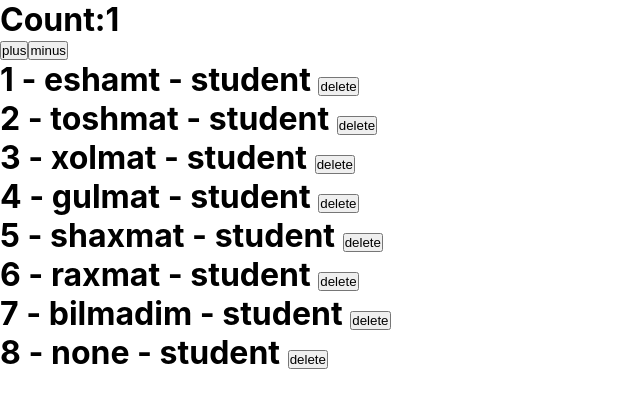
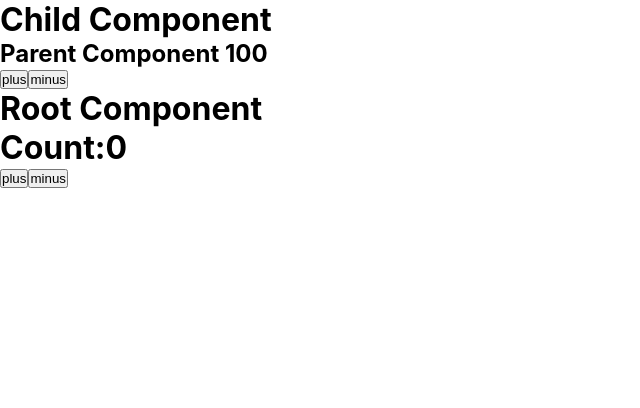
Before and after one commit to Jasurdev1604/react-course, a React (Create React App) app: page / in a window 1280 px wide. Shown: the top 408 px of the page, without its empty margins (0-640 px from the left). Built offline with nearby package versions, Linux system fonts and the light colour scheme.

Commit message:
memo useMemo() useCallback()

```diff
--- a/src/Root/Root.jsx
+++ b/src/Root/Root.jsx
@@ -13,7 +13,8 @@ import React from 'react'
 // import Lesson12 from '../lesson12'
 // import Lesson13 from '../lesson13'
 // import Lesson14 from '../lesson14/root'
-import Lesson15 from '../lesson15'
+// import Lesson15 from '../lesson15'
+import Lesson16 from '../lesson16'
 
 const Root = () => {
   return (
@@ -32,7 +33,8 @@ const Root = () => {
     {/* <Lesson12/> */}
     {/* <Lesson13/> */}
     {/* <Lesson14/> */}
-    <Lesson15/>
+    {/* <Lesson15/> */}
+    <Lesson16/>
     </>
   )
 }
--- /dev/null
+++ b/src/lesson16/components/Child.jsx
@@ -0,0 +1,11 @@
+import React, { memo } from "react";
+
+const Child = ({data1}) => {
+    console.log('child render');
+    console.log(data1());
+    return(<>
+    <h1>Child Component</h1>
+    </>)
+}
+
+export default memo(Child)
--- /dev/null
+++ b/src/lesson16/components/Parent.jsx
@@ -0,0 +1,21 @@
+import React, { memo , useCallback, useState} from "react";
+import Child from "./Child";
+
+const Parent = ({data}) => {
+    const [count , setCount] = useState(100)
+    console.log(data);
+    console.log('parent render');
+
+    const data1 = useCallback(() => {
+        return {name:'jasurbek'}
+    } , [])
+
+    return(<>
+    <Child data1 = {data1}/>
+    <h2>Parent Component {count}</h2>
+    <button onClick={() => setCount(count + 1)}>plus</button>
+    <button onClick={() => setCount(count - 1)}>minus</button>
+    </>)
+}
+
+export default memo(Parent)
--- /dev/null
+++ b/src/lesson16/index.jsx
@@ -0,0 +1,21 @@
+import React , {useState , useMemo} from "react";
+import Parent from "./components/Parent";
+
+const Index = () => {
+    const [count, setCount] = useState(0)
+    console.log('root render');
+
+    const data = useMemo(() => {
+        return {c:50}
+    }, [])
+
+    return(<>
+    <Parent data = {data}/>
+    <h1>Root Component</h1>
+    <h1>Count:{count}</h1>
+    <button onClick={() => setCount(count + 1)}>plus</button>
+    <button onClick={() => setCount(count - 1)}>minus</button>
+    </>)
+}
+
+export default Index
--- /dev/null
+++ b/src/lesson16/reviw.js
@@ -0,0 +1,3 @@
+// memo ishlatish uchun -> Parent va child componentlar bolishi kerak , parentda state re render bolish kerak
+
+// useMemo parentda ishlatiladi return value useCallback return callback function
```
